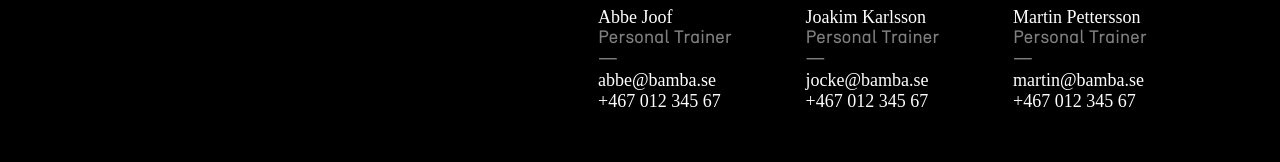
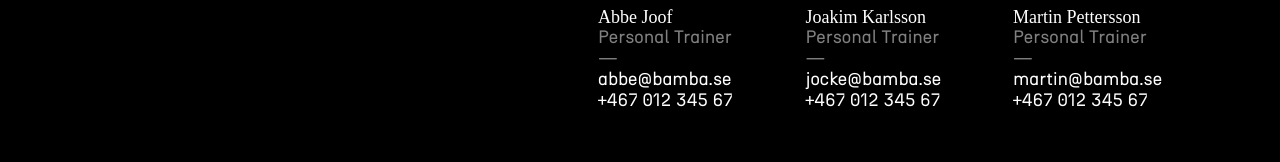
Before and after one commit to willrossler/bambaBooking, a React (Create React App) app: page /boxing in a window 1280 px wide. Shown: the part 723-885 px from the top of the page. Built offline with nearby package versions, Linux system fonts and the light colour scheme; a web font is replaced by a local one.

Commit message:
contactscreen fixes padding and spacing

```diff
--- a/src/components/TrainerCardAbbe.js
+++ b/src/components/TrainerCardAbbe.js
@@ -12,8 +12,8 @@ const TrainerCardAbbe = () => {
           <p style={{ fontWeight: "500" }}>Abbe Joof</p>
           <p style={{ opacity: "0.5", fontWeight: "400" }}>Personal Trainer</p>
           <p style={{ opacity: "0.5", fontWeight: "400" }}> — </p>
-          <p>abbe@bamba.se</p>
-          <p>+467 012 345 67</p>
+          <p style={{ fontWeight: "400" }}>abbe@bamba.se</p>
+          <p style={{ fontWeight: "400" }}>+467 012 345 67</p>
         </div>
       </div>
     </div>
--- a/src/components/TrainerCardJocke.js
+++ b/src/components/TrainerCardJocke.js
@@ -12,8 +12,8 @@ const TrainerCardJocke = () => {
           <p style={{ fontWeight: "500" }}>Joakim Karlsson</p>
           <p style={{ opacity: "0.5", fontWeight: "400" }}>Personal Trainer</p>
           <p style={{ opacity: "0.5", fontWeight: "400" }}> — </p>
-          <p>jocke@bamba.se</p>
-          <p>+467 012 345 67</p>
+          <p style={{ fontWeight: "400" }}>jocke@bamba.se</p>
+          <p style={{ fontWeight: "400" }}>+467 012 345 67</p>
         </div>
       </div>
     </div>
--- a/src/components/TrainerCardMartin.js
+++ b/src/components/TrainerCardMartin.js
@@ -11,8 +11,8 @@ const TrainerCardMartin = () => {
           <p style={{ fontWeight: "500" }}>Martin Pettersson</p>
           <p style={{ opacity: "0.5", fontWeight: "400" }}>Personal Trainer</p>
           <p style={{ opacity: "0.5", fontWeight: "400" }}> — </p>
-          <p>martin@bamba.se</p>
-          <p>+467 012 345 67</p>
+          <p style={{ fontWeight: "400" }}>martin@bamba.se</p>
+          <p style={{ fontWeight: "400" }}>+467 012 345 67</p>
         </div>
       </div>
     </div>
--- a/src/screens/ContactScreen.js
+++ b/src/screens/ContactScreen.js
@@ -1,5 +1,5 @@
 import React from "react";
-import HomeBanner from "../components/HomeBanner";
+
 import ContactInfo from "../components/ContactInfo";
 import TrainerCardAbbe from "../components/TrainerCardAbbe";
 import TrainerCardMartin from "../components/TrainerCardMartin";
@@ -23,7 +23,7 @@ const ContactScreen = () => {
         <section>
           <div>
             <div className="d-flex justify-content-between pb-5 pt-5 ">
-              <div style={{ paddingTop: "3em", paddingRight: "12em" }}>
+              <div style={{ paddingTop: "3em", paddingRight: "22%" }}>
                 <h1 className="title">
                   LOCATION
                   <hr style={{ marginBottom: "1em" }} className="pinkHr" />
@@ -37,19 +37,20 @@ const ContactScreen = () => {
         </section>
         <section className=" ">
           <div className="container ">
-            <h1 style={{ paddingTop: "3em" }} className="title">
+            <h1 style={{ paddingTop: "2em" }} className="title">
               PERSONAL TRAINERS
             </h1>
-            <hr className="pinkHr" style={{ marginBottom: "1em" }} />
-            <div style={{ marginBottom: "2em" }} class="d-flex flex-row ">
-              <div>
+            <hr style={{ marginBottom: "4em" }} className="pinkHr" />
+
+            <div className="d-flex flex-row justify-content-start">
+              <div style={{ marginRight: "7%" }}>
                 <TrainerCardAbbe />
               </div>
-              <div>
-                <TrainerCardAbbe />
+              <div style={{ marginLeft: "7%", marginRight: "7%" }}>
+                <TrainerCardJocke />
               </div>
-              <div>
-                <TrainerCardAbbe />
+              <div style={{ marginLeft: "7%" }}>
+                <TrainerCardMartin />
               </div>
             </div>
           </div>
@@ -69,7 +70,6 @@ const ContactScreen = () => {
             LOCATION
           </h1>
           <hr className="pinkHrMobile" />
-          <MapComponentMobile />
           <ContactInfo />
           {/* samma setup som på details */}
 
```
